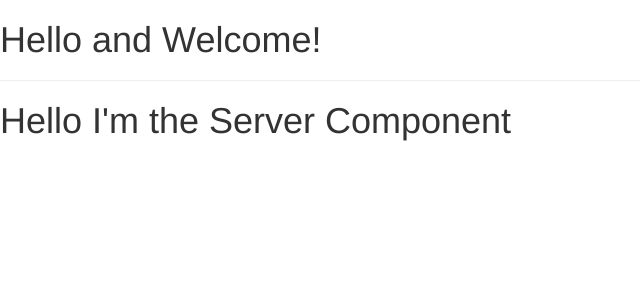
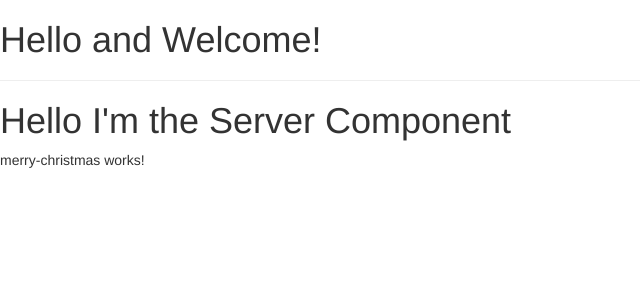
Before and after one commit to nullgar/LearningAngular, an Angular app in the folder AngularProject/: page / in a window 1280 px wide. Shown: the top 300 px of the page, without its empty margins (0-640 px from the left). Built offline with nearby package versions, Linux system fonts and the light colour scheme.

Commit message:
Tested creating components using NG Generate

```diff
--- a/AngularProject/src/app/app.component.html
+++ b/AngularProject/src/app/app.component.html
@@ -1,3 +1,4 @@
 <h1>Hello and Welcome!</h1>
 <hr>
 <app-server></app-server>
+<app-merry-christmas></app-merry-christmas>
--- a/AngularProject/src/app/app.module.ts
+++ b/AngularProject/src/app/app.module.ts
@@ -3,12 +3,14 @@ import { BrowserModule } from '@angular/platform-browser';
 
 import { AppComponent } from './app.component';
 import { ServerComponent } from './server/server.component';
+import { MerryChristmasComponent } from './merry-christmas/merry-christmas.component';
 
 
 @NgModule({
   declarations: [
     AppComponent,
-    ServerComponent
+    ServerComponent,
+    MerryChristmasComponent
   ],
   imports: [
     BrowserModule
--- /dev/null
+++ b/AngularProject/src/app/merry-christmas/merry-christmas.component.html
@@ -0,0 +1 @@
+<p>merry-christmas works!</p>
```
Also changed, not shown: AngularProject/src/app/merry-christmas/merry-christmas.component.ts (added, +10 -0 lines), AngularProject/src/app/merry-christmas/merry-christmas.component.css (added).
